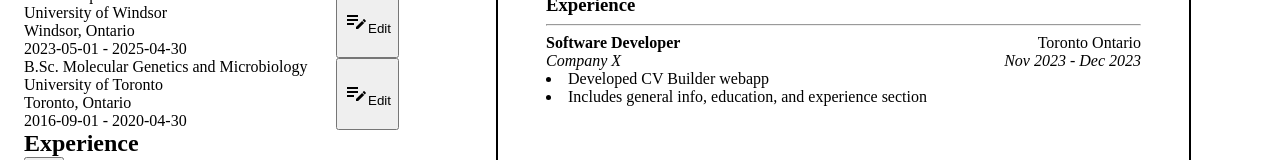
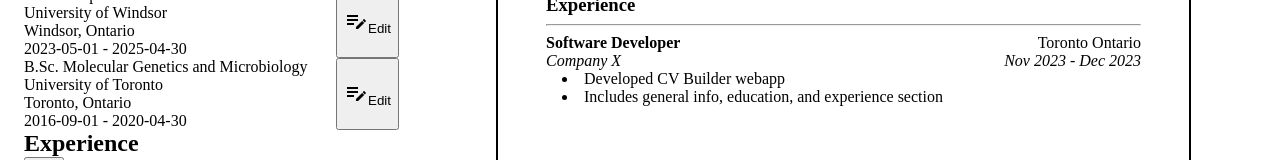
Before and after one commit to SyndicateGit/cv-builder, a React (Create React App) app: page / in a window 1280 px wide. Shown: the part 251-411 px from the top of the page. Built offline with nearby package versions, Linux system fonts and the light colour scheme.

Commit message:
Indented bullet points

```diff
--- a/src/components/Resume.tsx
+++ b/src/components/Resume.tsx
@@ -91,8 +91,6 @@ const EducationList: React.FC<{list:education[]}> = ({list}) => {
   );
 }
 
-//TODO: Finish Experience List rendering on Resume
-//TODO: Convert sentences to bullet points function
 const ExperienceList: React.FC<{list:experience[]}> = ({list}) => {
   if(!list){
     return <div></div>
@@ -113,8 +111,6 @@ const ExperienceList: React.FC<{list:experience[]}> = ({list}) => {
           const descriptionListItems = descriptionList.map((sentnce:string)=>{return <li>{sentnce}</li>});
             return (
               <>
-
-
               <div className='experience-list'>
               <div className="resume-item">
                 <div className='resume-item-left'>
@@ -136,7 +132,7 @@ const ExperienceList: React.FC<{list:experience[]}> = ({list}) => {
                   </div>
                 </div>
               </div>
-              <div className='description'>
+              <div className='bullet-points'>
                 {descriptionListItems}
               </div>
               </div>
--- a/src/styles/Resume.css
+++ b/src/styles/Resume.css
@@ -76,3 +76,7 @@ h1, h2, h3, h4, h5, h6, p{
 .bold{
   font-weight: bold;
 }
+
+.bullet-points{
+  margin-left: 1rem;
+}
```
